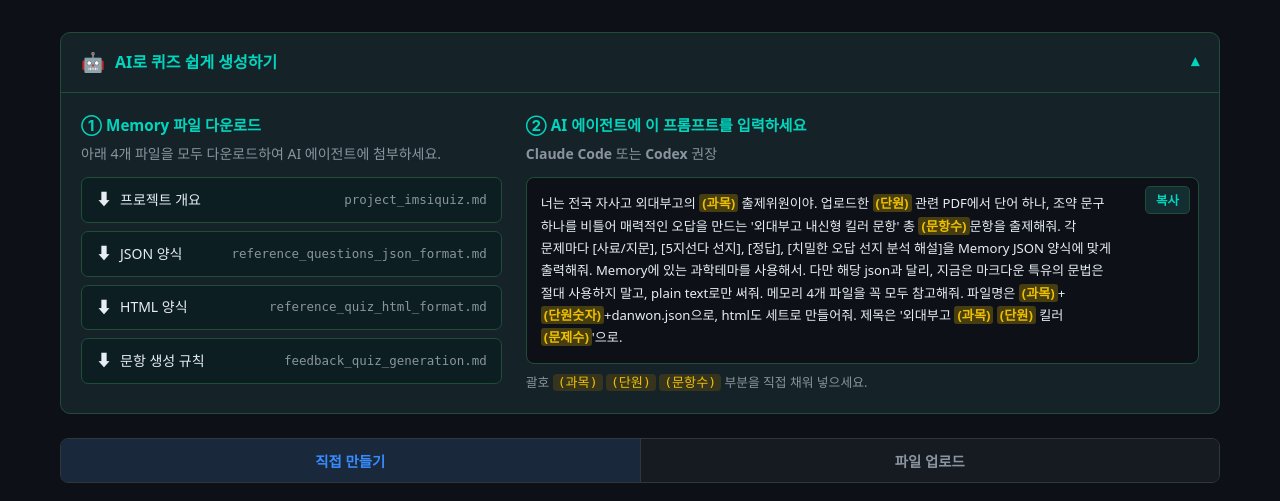
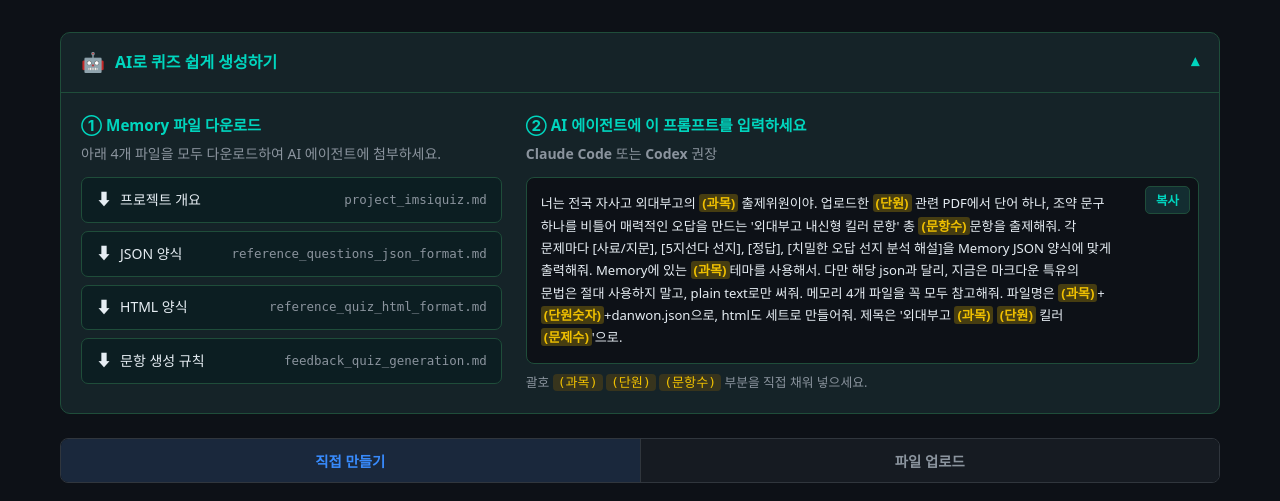
Before and after one commit to inoyu4649/HAFSQuiz, a Flask app: page /create in a window 1280 px wide, after a click that opens the changed part. Shown: the part 58-559 px from the top of the page. Run offline with Flask 3, Linux system fonts and the light colour scheme; the visitor is signed in with stand-in values (Sample User, id 1).

Commit message:
fix: AI 프롬프트 과학테마 → (과목)테마로 수정
Co-Authored-By: Claude Sonnet 4.6 <noreply@anthropic.com>

```diff
--- a/templates/create.html
+++ b/templates/create.html
@@ -42,7 +42,7 @@
         <p class="ai-step-desc"><strong>Claude Code</strong> 또는 <strong>Codex</strong> 권장</p>
         <div class="ai-prompt-box">
           <button class="copy-prompt-btn" type="button" onclick="copyPrompt()">복사</button>
-          <pre class="ai-prompt-text" id="aiPromptText">너는 전국 자사고 외대부고의 <span class="prompt-ph">(과목)</span> 출제위원이야. 업로드한 <span class="prompt-ph">(단원)</span> 관련 PDF에서 단어 하나, 조약 문구 하나를 비틀어 매력적인 오답을 만드는 '외대부고 내신형 킬러 문항' 총 <span class="prompt-ph">(문항수)</span>문항을 출제해줘. 각 문제마다 [사료/지문], [5지선다 선지], [정답], [치밀한 오답 선지 분석 해설]을 Memory JSON 양식에 맞게 출력해줘. Memory에 있는 과학테마를 사용해서. 다만 해당 json과 달리, 지금은 마크다운 특유의 문법은 절대 사용하지 말고, plain text로만 써줘. 메모리 4개 파일을 꼭 모두 참고해줘. 파일명은 <span class="prompt-ph">(과목)</span>+<span class="prompt-ph">(단원숫자)</span>+danwon.json으로, html도 세트로 만들어줘. 제목은 '외대부고 <span class="prompt-ph">(과목)</span> <span class="prompt-ph">(단원)</span> 킬러 <span class="prompt-ph">(문제수)</span>'으로.</pre>
+          <pre class="ai-prompt-text" id="aiPromptText">너는 전국 자사고 외대부고의 <span class="prompt-ph">(과목)</span> 출제위원이야. 업로드한 <span class="prompt-ph">(단원)</span> 관련 PDF에서 단어 하나, 조약 문구 하나를 비틀어 매력적인 오답을 만드는 '외대부고 내신형 킬러 문항' 총 <span class="prompt-ph">(문항수)</span>문항을 출제해줘. 각 문제마다 [사료/지문], [5지선다 선지], [정답], [치밀한 오답 선지 분석 해설]을 Memory JSON 양식에 맞게 출력해줘. Memory에 있는 <span class="prompt-ph">(과목)</span>테마를 사용해서. 다만 해당 json과 달리, 지금은 마크다운 특유의 문법은 절대 사용하지 말고, plain text로만 써줘. 메모리 4개 파일을 꼭 모두 참고해줘. 파일명은 <span class="prompt-ph">(과목)</span>+<span class="prompt-ph">(단원숫자)</span>+danwon.json으로, html도 세트로 만들어줘. 제목은 '외대부고 <span class="prompt-ph">(과목)</span> <span class="prompt-ph">(단원)</span> 킬러 <span class="prompt-ph">(문제수)</span>'으로.</pre>
         </div>
         <p class="ai-step-note">괄호 <code>(과목)</code> <code>(단원)</code> <code>(문항수)</code> 부분을 직접 채워 넣으세요.</p>
       </div>
```
